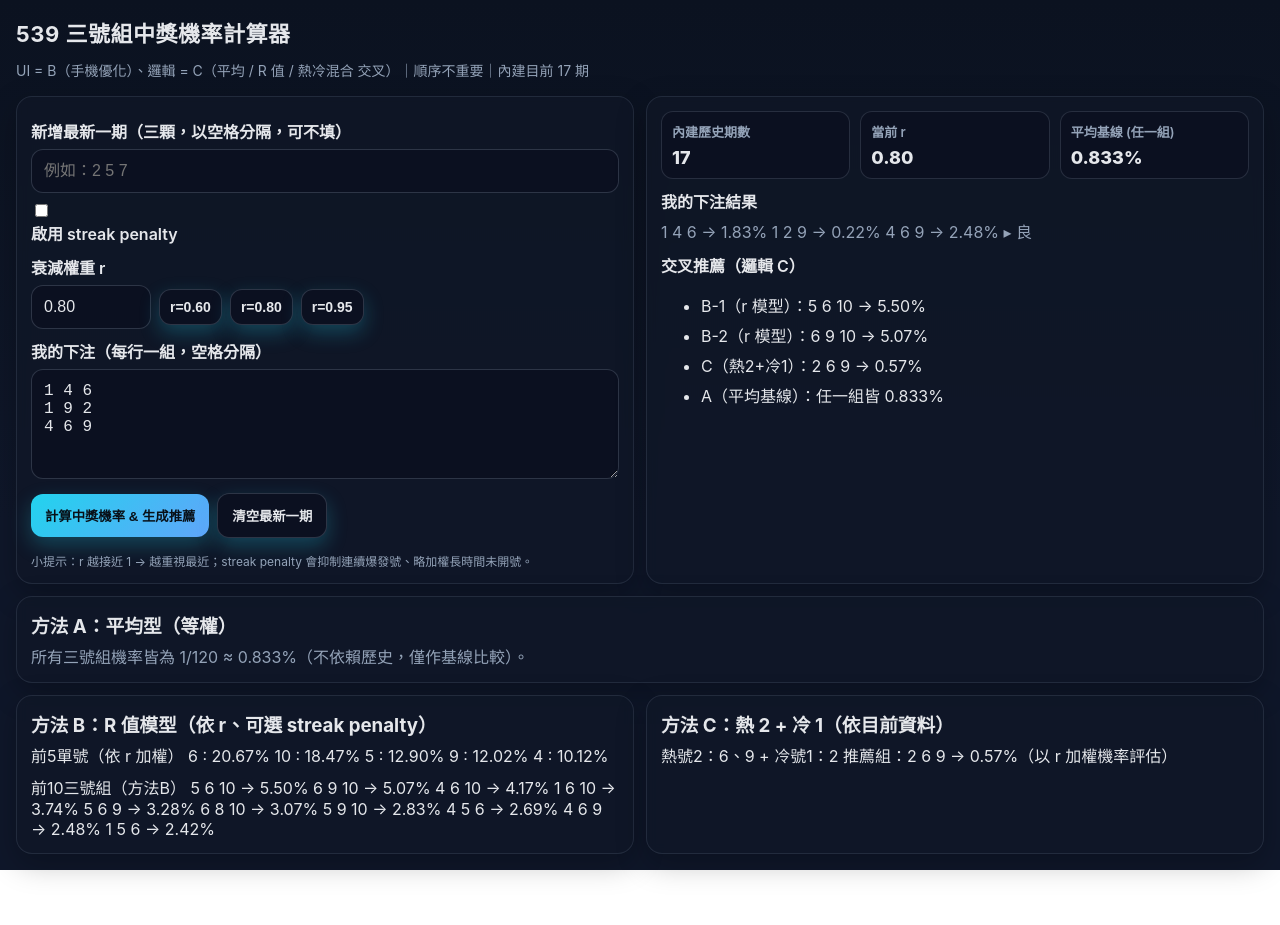
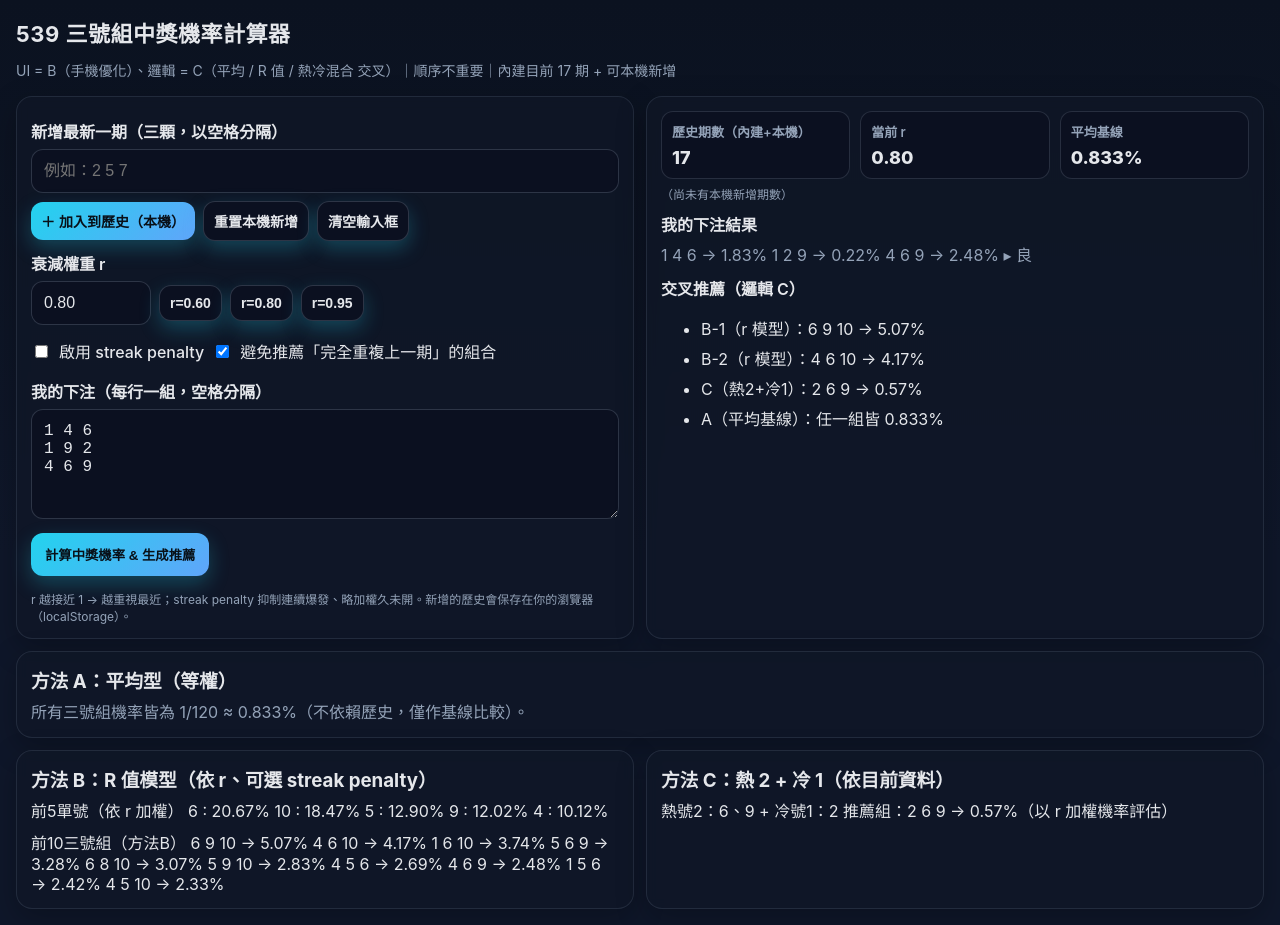
Before and after one commit to caca63/17live, a plain HTML site: page index.html in a window 1280 px wide. Both pictures are taken after a click on the button "計算中獎機率 & 生成推薦". Before the commit the page ends 870 px from the top, so only its background shows below. Drawn offline with Linux system fonts and the light colour scheme.

Commit message:
Add files via upload

```diff
--- a/index.html
+++ b/index.html
@@ -56,20 +56,22 @@
   .box h3{margin:0 0 6px; font-size:13px; color:var(--muted); font-weight:600}
   .box .v{font-size:18px; font-weight:800}
   .footer{margin-top:14px; font-size:12px; color:var(--muted)}
+  .hint{font-size:12px; color:var(--muted); margin-top:6px}
 </style>
 </head>
 <body>
   <h1>539 三號組中獎機率計算器</h1>
-  <div class="sub">UI = B（手機優化）、邏輯 = C（平均 / R 值 / 熱冷混合 交叉）｜順序不重要｜內建目前 17 期</div>
+  <div class="sub">UI = B（手機優化）、邏輯 = C（平均 / R 值 / 熱冷混合 交叉）｜順序不重要｜內建目前 17 期 + 可本機新增</div>
 
   <div class="grid">
     <div class="card">
-      <label>新增最新一期（三顆，以空格分隔，可不填）</label>
+      <label>新增最新一期（三顆，以空格分隔）</label>
       <input id="latest" type="text" placeholder="例如：2 5 7" inputmode="numeric" />
       <div class="row" style="margin-top:8px">
-        <div class="switch">
-          <input id="streak" type="checkbox" />
-          <label for="streak" style="margin:0">啟用 streak penalty</label>
+        <div class="row" style="gap:8px">
+          <button class="btn small" onclick="appendLatest()">＋ 加入到歷史（本機）</button>
+          <button class="btn small sec" onclick="clearAdded()">重置本機新增</button>
+          <button class="btn small sec" onclick="clearLatest()">清空輸入框</button>
         </div>
       </div>
 
@@ -81,6 +83,15 @@
         <button class="btn small sec" onclick="setR(0.95)">r=0.95</button>
       </div>
 
+      <div class="row" style="margin-top:6px">
+        <label class="row" style="align-items:center;gap:8px;font-weight:500">
+          <input id="streak" type="checkbox" /> 啟用 streak penalty
+        </label>
+        <label class="row" style="align-items:center;gap:8px;font-weight:500">
+          <input id="avoidRepeat" type="checkbox" checked /> 避免推薦「完全重複上一期」的組合
+        </label>
+      </div>
+
       <label style="margin-top:10px">我的下注（每行一組，空格分隔）</label>
       <textarea id="bets" placeholder="例：&#10;1 4 6&#10;1 9 2&#10;4 6 9">1 4 6
 1 9 2
@@ -88,15 +99,14 @@
 
       <div class="row" style="margin-top:10px">
         <button class="btn" onclick="run()">計算中獎機率 & 生成推薦</button>
-        <button class="btn sec" onclick="clearLatest()">清空最新一期</button>
       </div>
-      <div class="footer">小提示：r 越接近 1 → 越重視最近；streak penalty 會抑制連續爆發號、略加權長時間未開號。</div>
+      <div class="footer">r 越接近 1 → 越重視最近；streak penalty 抑制連續爆發、略加權久未開。新增的歷史會保存在你的瀏覽器（localStorage）。</div>
     </div>
 
     <div class="card">
       <div class="kpi">
         <div class="box">
-          <h3>內建歷史期數</h3>
+          <h3>歷史期數（內建+本機）</h3>
           <div class="v" id="k_hist">17</div>
         </div>
         <div class="box">
@@ -104,10 +114,12 @@
           <div class="v" id="k_r">0.80</div>
         </div>
         <div class="box">
-          <h3>平均基線 (任一組)</h3>
+          <h3>平均基線</h3>
           <div class="v">0.833%</div>
         </div>
       </div>
+
+      <div class="hint" id="addedHint"></div>
 
       <label style="margin-top:10px">我的下注結果</label>
       <div id="myres" class="mono muted">尚未計算</div>
@@ -157,6 +169,45 @@ const baseHistory = [
   [6,5,10]
 ];
 
+const LS_KEY = "extraHistory_539_v1";
+
+function loadAdded(){
+  try{
+    const raw = localStorage.getItem(LS_KEY);
+    if(!raw) return [];
+    const arr = JSON.parse(raw);
+    if(Array.isArray(arr)) return arr.filter(x => Array.isArray(x) && x.length===3);
+    return [];
+  }catch(e){ return []; }
+}
+
+function saveAdded(arr){
+  localStorage.setItem(LS_KEY, JSON.stringify(arr));
+}
+
+function appendLatest(){
+  const txt = document.getElementById('latest').value.trim();
+  const parts = txt.split(/\s+/).map(n=>parseInt(n,10)).filter(Boolean);
+  if(parts.length!==3){
+    alert("請輸入三個數字，以空格分隔。");
+    return;
+  }
+  const added = loadAdded();
+  added.push(parts);
+  saveAdded(added);
+  document.getElementById('latest').value='';
+  refreshHint();
+  run(); // 即時計算
+}
+
+function clearAdded(){
+  if(confirm("確定要清除本機新增的所有期數嗎？")){
+    saveAdded([]);
+    refreshHint();
+    run();
+  }
+}
+
 function setR(v){
   document.getElementById('r').value = v.toFixed(2);
   document.getElementById('k_r').textContent = v.toFixed(2);
@@ -167,14 +218,16 @@ function clearLatest(){
 }
 
 function getHistory(){
-  const latest = document.getElementById('latest').value.trim();
-  const hist = baseHistory.map(row=>row.slice());
-  if(latest){
-    const parts = latest.split(/\s+/).map(x=>parseInt(x,10)).filter(Boolean);
-    if(parts.length===3){ hist.push(parts); }
-  }
+  const added = loadAdded();
+  const hist = baseHistory.map(row=>row.slice()).concat(added);
   document.getElementById('k_hist').textContent = String(hist.length);
   return hist;
+}
+
+function refreshHint(){
+  const added = loadAdded();
+  const hint = added.length ? `本機新增期數：${added.length} 期（會自動參與計算）` : '（尚未有本機新增期數）';
+  document.getElementById('addedHint').textContent = hint;
 }
 
 // 計權重與單號機率
@@ -231,16 +284,26 @@ function simpleCounts(hist){
 }
 
 function fmtPct(x){ return (x*100).toFixed(2)+'%'; }
+function sameTrio(a,b){ return a[0]===b[0] && a[1]===b[1] && a[2]===b[2]; }
+function sortTrio(t){ return t.slice().sort((x,y)=>x-y); }
 
 function run(){
   const r = Math.max(0, Math.min(1, parseFloat(document.getElementById('r').value) || 0.8));
   document.getElementById('k_r').textContent = r.toFixed(2);
   const useStreak = document.getElementById('streak').checked;
+  const avoidRepeat = document.getElementById('avoidRepeat').checked;
   const hist = getHistory();
 
   // 方法 B：R 值模型（以目前 r）
   const probsR = singleProbsByR(hist, r, useStreak);
-  const trios = allTrios();
+  let trios = allTrios();
+
+  // 若勾選避免重複，過濾掉與「上一期」完全相同的三號組
+  if(avoidRepeat && hist.length>0){
+    const last = sortTrio(hist[hist.length-1]);
+    trios = trios.filter(T => !sameTrio(sortTrio(T), last));
+  }
+
   trios.sort((A,B)=> trioProb(probsR,B) - trioProb(probsR,A));
   const topR = trios.slice(0,10).map(T => `${T.join(' ')}  →  ${fmtPct(trioProb(probsR,T))}`).join('\n');
   const topSingles = probsR.map((p,i)=>({n:i+1,p})).sort((a,b)=>b.p-a.p).slice(0,5);
@@ -254,31 +317,61 @@ function run(){
   const hot = [orderIdx[0]+1, orderIdx[1]+1];
   const coldCandidates = [...cnt.keys()].sort((i,j)=> cnt[i]-cnt[j]);
   const cold = coldCandidates[0]+1;
-  const trioC = [hot[0], hot[1], cold].sort((a,b)=>a-b);
+  const trioC = sortTrio([hot[0], hot[1], cold]);
   const probC = trioProb(probsR, trioC);
-  document.getElementById('hotcold').textContent = `熱號2：${hot.join('、')}  +  冷號1：${cold}\n推薦組：${trioC.join(' ')}  →  ${fmtPct(probC)}（以 r 加權機率評估）`;
 
-  // 我的下注
+  // 若避免重複且剛好等於上一期，則提示並找次佳冷號
+  let hotcoldText = `熱號2：${hot.join('、')}  +  冷號1：${cold}\n推薦組：${trioC.join(' ')}  →  ${fmtPct(probC)}（以 r 加權機率評估）`;
+  if(avoidRepeat && hist.length>0){
+    const last = sortTrio(hist[hist.length-1]);
+    if(sameTrio(trioC,last)){
+      // 換下一個冷號
+      const nextCold = coldCandidates[1]+1;
+      const alt = sortTrio([hot[0], hot[1], nextCold]);
+      hotcoldText += `\n（避免重複：上一期相同 → 改用 ${alt.join(' ')} → ${fmtPct(trioProb(probsR, alt))}）`;
+    }
+  }
+  document.getElementById('hotcold').textContent = hotcoldText;
+
+  // 我的下注（不強制避重，僅提示）
   const bets = document.getElementById('bets').value.trim().split(/\n+/).map(l=>l.trim()).filter(Boolean);
   const lines = [];
   for(const line of bets){
-    const trio = line.split(/\s+/).map(x=>parseInt(x,10)).filter(Boolean).slice(0,3).sort((a,b)=>a-b);
+    const trio = sortTrio(line.split(/\s+/).map(x=>parseInt(x,10)).filter(Boolean).slice(0,3));
     if(trio.length===3){
       const p = trioProb(probsR, trio);
-      lines.push(`${trio.join(' ')}  →  ${fmtPct(p)}  ${p>=0.02? '▸ '+(p>=0.03? '★高':'良'):''}`);
+      let note = (p>=0.02? '▸ '+(p>=0.03? '★高':'良') : '');
+      if(avoidRepeat && hist.length>0){
+        const last = sortTrio(hist[hist.length-1]);
+        if(sameTrio(trio,last)) note += '（提示：與上一期完全相同）';
+      }
+      lines.push(`${trio.join(' ')}  →  ${fmtPct(p)}  ${note}`);
     }
   }
   document.getElementById('myres').textContent = lines.length? lines.join('\n') : '（沒有輸入下注）';
 
-  // 交叉推薦（C）：綜合
+  // 交叉推薦
   const ens = [];
   const topB1 = trios[0], topB2 = trios.find(T => T.join(',')!==topB1.join(',')) || trios[1];
   ens.push(`B-1（r 模型）：${topB1.join(' ')}  →  ${fmtPct(trioProb(probsR, topB1))}`);
   ens.push(`B-2（r 模型）：${topB2.join(' ')}  →  ${fmtPct(trioProb(probsR, topB2))}`);
-  ens.push(`C（熱2+冷1）：${trioC.join(' ')}  →  ${fmtPct(probC)}`);
+
+  // 熱冷一組若與上一期相同，改推替代
+  let shownC = trioC;
+  if(avoidRepeat && hist.length>0){
+    const last = sortTrio(hist[hist.length-1]);
+    if(sameTrio(trioC,last)){
+      const nextCold = coldCandidates[1]+1;
+      shownC = sortTrio([hot[0], hot[1], nextCold]);
+    }
+  }
+  ens.push(`C（熱2+冷1）：${shownC.join(' ')}  →  ${fmtPct(trioProb(probsR, shownC))}`);
   ens.push(`A（平均基線）：任一組皆 0.833%`);
   document.getElementById('ensemble').innerHTML = '<li>'+ens.join('</li><li>')+'</li>';
 }
+
+// 初始化提示
+refreshHint();
 </script>
 </body>
 </html>
```
